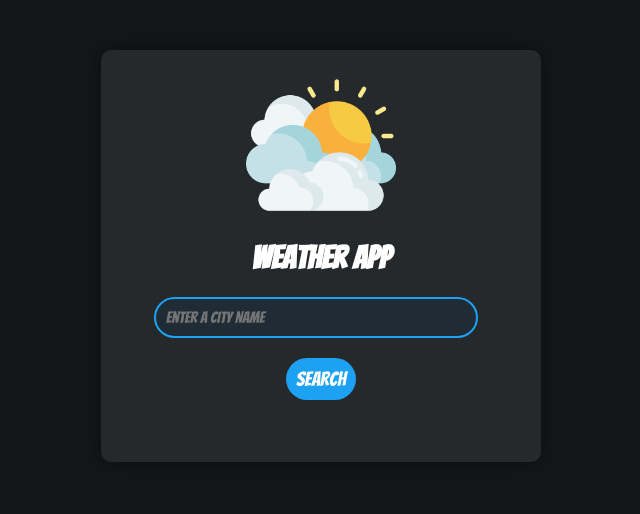
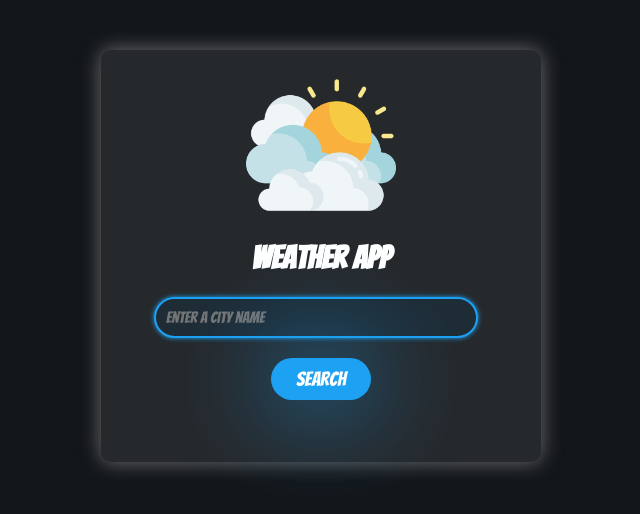
Before and after one commit to ankhgerel1130/WeatherApp, a plain HTML site: page index.html in a window 1280 px wide. Shown: the whole page, without its empty margins (319-959 px from the left). Drawn offline with Linux system fonts and the light colour scheme; a web font is replaced by a local one.

Commit message:
Update styles.css

```diff
--- a/styles.css
+++ b/styles.css
@@ -12,7 +12,7 @@ body {
     padding: 20px;
     border-radius: 10px;
     background-color: #26292c;
-    box-shadow: 0 0 20px rgba(0, 0, 0, 0.5);
+    box-shadow: 0 0 20px rgba(198, 197, 197, 0.5);
 }
 
 img {
@@ -41,6 +41,7 @@ input {
     border: 2px solid #1DA1F2;
     margin-right: 10px;
     font-family: "Bangers", system-ui;
+    box-shadow: 0 0 5px #1DA1F2;
 }
 
 button {
@@ -48,9 +49,11 @@ button {
     color: white;
     cursor: pointer;
     outline: none;
+    width: 25%;
     transition: background-color 0.3s;
     font-size: 20px;
     font-family: "Bangers", system-ui;
+    box-shadow: 0 0 100px #1DA1F2;
 }
 
 button:hover {
```
